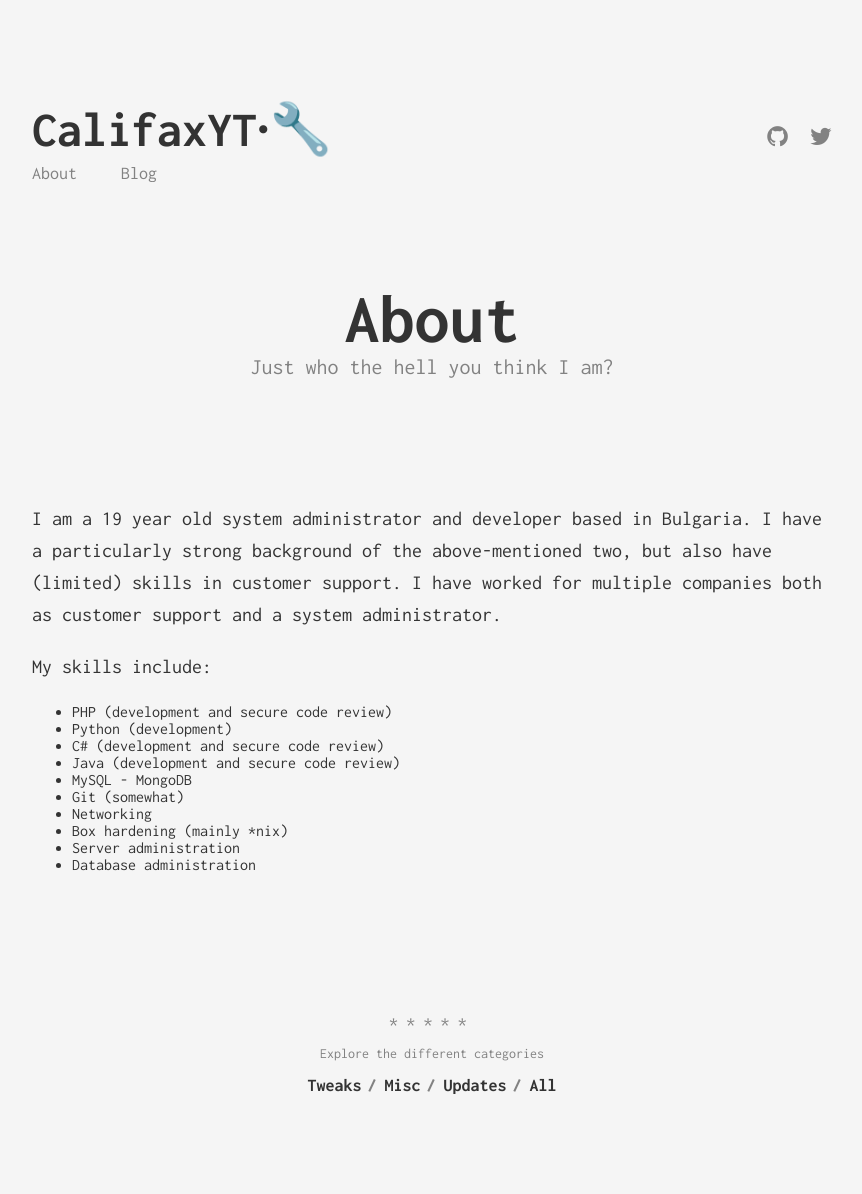
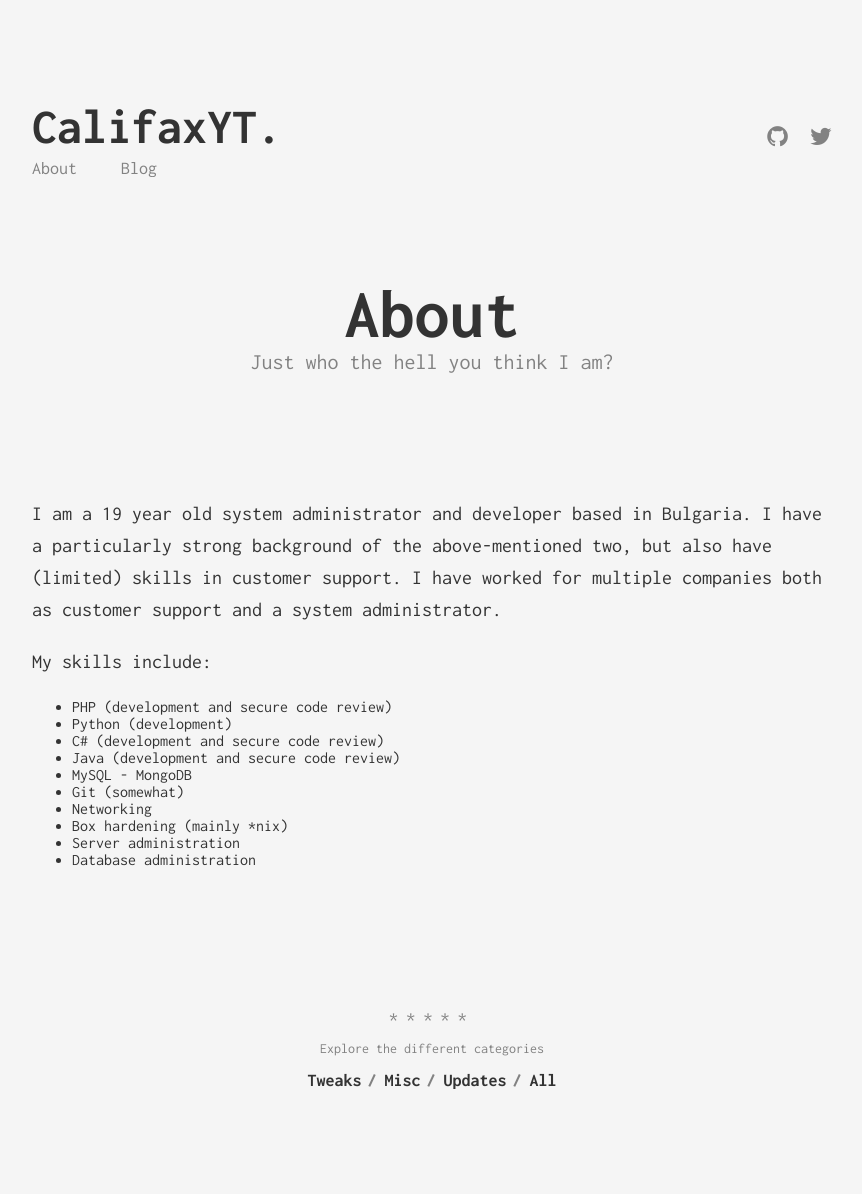
Before and after one commit to CalifaxYT/PersonalWS, a Jekyll site: the page built from about.md, in a window 1280 px wide. Shown: the whole page, without its empty margins (208-1070 px from the left). Built offline with Jekyll 4.4.1, drawn with Linux system fonts in a browser that asks for light colours.

Commit message:
• Even better now •

```diff
--- a/_config.yml
+++ b/_config.yml
@@ -1,4 +1,4 @@
-title: CalifaxYT∙🔧
+title: CalifaxYT.
 description: >
   CalifaxYT's official webpage. Find everything here - from OSS to tips and tricks.
 baseurl: ""
```
